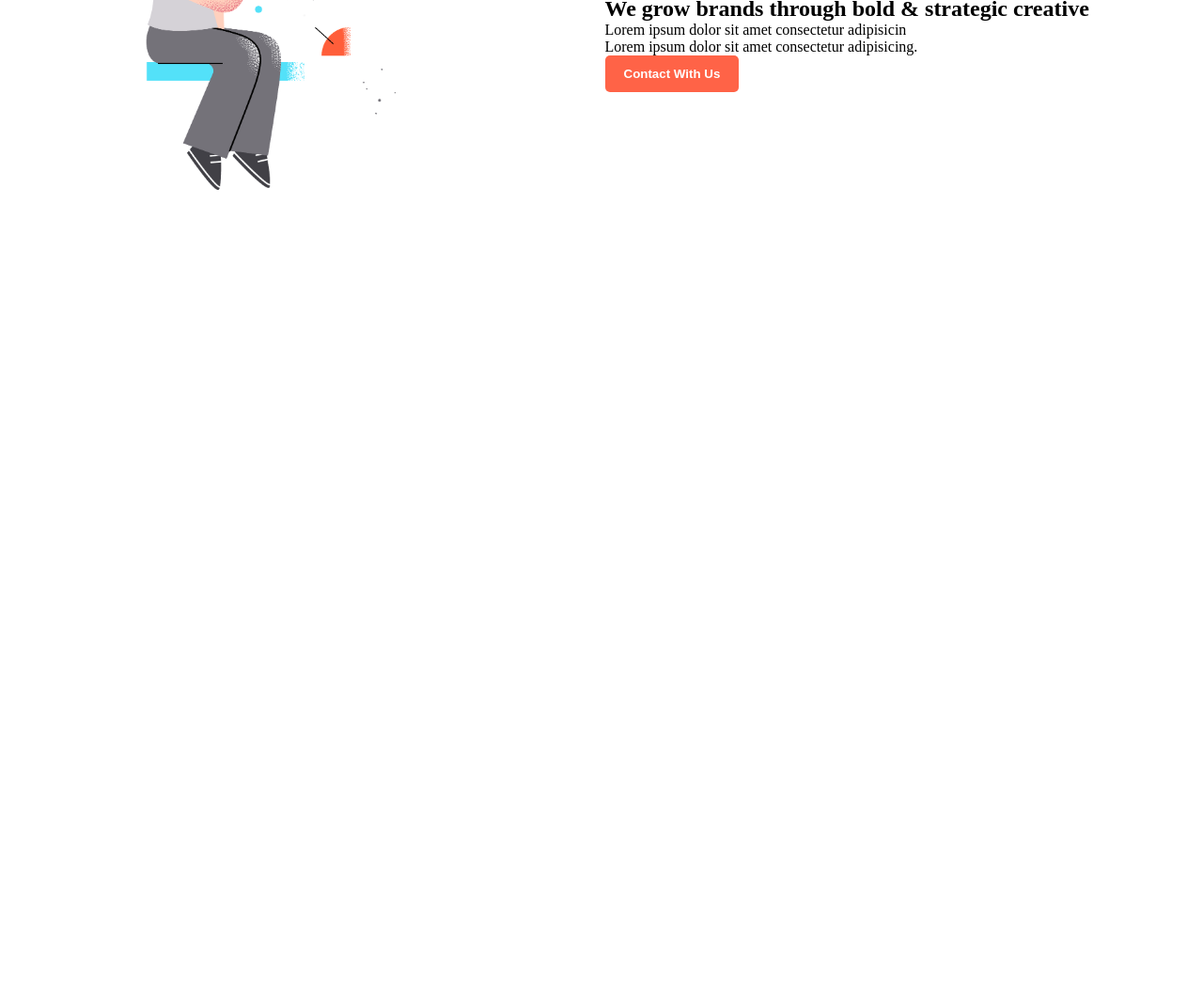
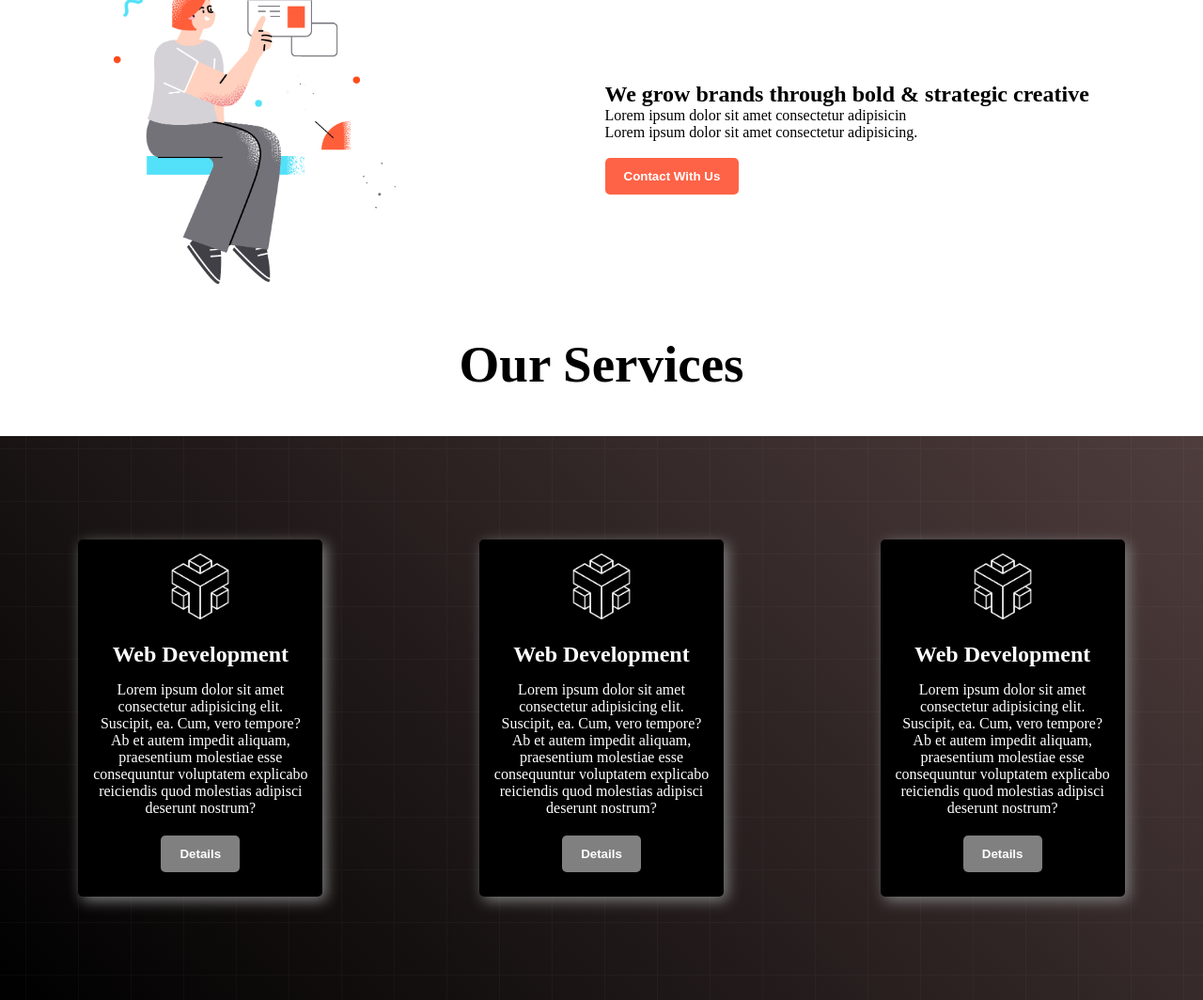
Before and after one commit to sonatanpaul/digtal-product-project, a plain HTML site: page index.html in a window 1280 px wide. Shown: the part 792-1856 px from the top of the page at 94% size. Before the commit the page ends 1008 px from the top, so only its background shows below. Drawn offline with Linux system fonts and the light colour scheme.

Commit message:
about us update

```diff
--- a/index.html
+++ b/index.html
@@ -56,12 +56,43 @@
                 <div class="about-info">
                     <h1>We grow brands through
                         bold & strategic creative</h1>
-                        <p>Lorem ipsum dolor sit amet consectetur adipisicin <br>Lorem ipsum dolor sit amet consectetur adipisicing.</p>
+                        <p class="p-section">Lorem ipsum dolor sit amet consectetur adipisicin <br>Lorem ipsum dolor sit amet consectetur adipisicing.</p>
                         <button class="button-link">Contact With Us</button>
 
                 </div>
 
             </div>
+        </section>
+
+
+        <!-- services section  -->
+
+        <section>
+            <h1 class="about-title">Our Services</h1>
+            <div class="service-container">
+                <div class="box">
+                    <img  class="icon-img" src="./icon/0.png" alt="">
+                    <h2 class="box-title">Web Development</h2>
+                    <p>Lorem ipsum dolor sit amet consectetur adipisicing elit. Suscipit, ea. Cum, vero tempore? Ab et autem impedit aliquam, praesentium molestiae esse consequuntur voluptatem explicabo reiciendis quod molestias adipisci deserunt nostrum?</p>
+                    <button class="button-link box-btn"> Details</button>
+                </div>
+
+                <div class="box">
+                    <img  class="icon-img" src="./icon/0.png" alt="">
+                    <h2 class="box-title">Web Development</h2>
+                    <p>Lorem ipsum dolor sit amet consectetur adipisicing elit. Suscipit, ea. Cum, vero tempore? Ab et autem impedit aliquam, praesentium molestiae esse consequuntur voluptatem explicabo reiciendis quod molestias adipisci deserunt nostrum?</p>
+                    <button class="button-link box-btn"> Details</button>
+                </div>
+
+                <div class="box">
+                    <img  class="icon-img" src="./icon/0.png" alt="">
+                    <h2 class="box-title">Web Development</h2>
+                    <p>Lorem ipsum dolor sit amet consectetur adipisicing elit. Suscipit, ea. Cum, vero tempore? Ab et autem impedit aliquam, praesentium molestiae esse consequuntur voluptatem explicabo reiciendis quod molestias adipisci deserunt nostrum?</p>
+                    <button class="button-link box-btn"> Details</button>
+                </div>
+            </div>
+
+
         </section>
 
 
--- a/style.css
+++ b/style.css
@@ -37,7 +37,7 @@
 .banner-container{
     display: flex;
     justify-content: space-around;
-    height: 500px;
+    height: 600px;
     color: white;
     align-items: center;
     background-image: url("./images/background.png"),
@@ -72,7 +72,7 @@ margin-bottom: 15px;
 }
 
 .button-link:hover{
-    background-color: white;
+    background-color: rgb(191, 92, 92);
     color: black;
 }
 
@@ -90,3 +90,45 @@ margin-bottom: 15px;
     padding-top: 40px;
     font-size: 55px;
 }
+
+.p-section{
+    margin-bottom: 18px;
+
+}
+
+.service-container{
+    display: flex;
+    justify-content: space-around;
+    align-items: center;
+    margin-top: 45px;
+    height: 600px;
+    background-image: url("./images/background.png") ,
+    linear-gradient(45deg, #000, #4f3d3d);
+}
+
+
+.box{
+    width: 230px;
+    height: 350px;
+    box-shadow: 4px 4px 15px gray;
+    background-color: black;
+    text-align: center;
+    padding: 15px;
+    color: white;
+    border-radius: 5px;
+}
+
+
+.icon-img{
+    width: 70px;
+}
+
+.box-btn{
+    background-color: gray;
+    margin-top: 20px;
+}
+
+.box-title{
+    margin-top: 20px;
+    margin-bottom: 15px;
+}
```
